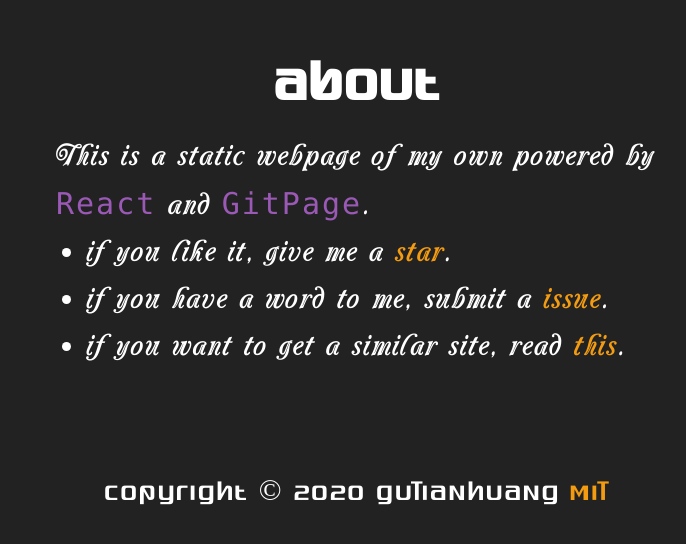
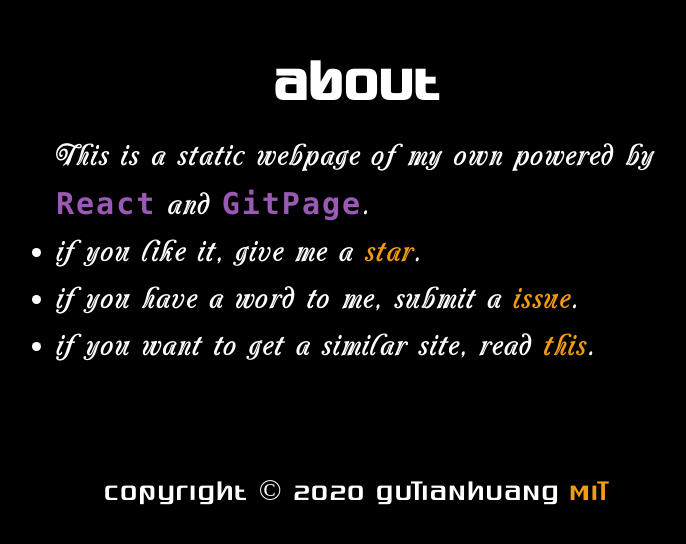
Before and after one commit to Gu-Miao/Gu-Miao.github.io, a React (Create React App) app: page /about in a window 1280 px wide. Shown: the part 122-666 px from the top of the page, without its empty margins (284-970 px from the left). Built offline with nearby package versions, Linux system fonts and the light colour scheme.

Commit message:
add anmation and transition for pges

```diff
--- a/src/common/project.json
+++ b/src/common/project.json
@@ -1,7 +1,8 @@
 {
   "githubURL": "https://github.com/Gu-Miao",
+  "projectURL": "https://github.com/Gu-Miao/gu-miao.github.io",
   "issuesURL": "https://github.com/Gu-Miao/gu-miao.github.io/issues",
-  "wikiURL": "https://github.com/Gu-Miao/gu-miao.github.io/wiki",
+  "spaGitPageURL": "https://github.com/rafrex/spa-github-pages",
   "licenseURL": "https://github.com/Gu-Miao/gu-miao.github.io/blob/dev/LICENSE",
   "blogURL": "https://blog.csdn.net/qq_39223195",
   "username": "GuTianhuang",
--- a/src/pages/About/About.jsx
+++ b/src/pages/About/About.jsx
@@ -1,18 +1,22 @@
 import React from 'react'
-import { githubURL, issuesURL, wikiURL, licenseURL } from '@common/project.json'
+import { projectURL, issuesURL, spaGitPageURL, licenseURL } from '@common/project.json'
+import useTitle from '@hooks/useTitle'
 import '@pages/About/about.less'
 
 const About = () => {
+  useTitle('About')
   return (
     <div id="about">
       <h1>About</h1>
+      <div className="box">
         <p className="des">
-        This is a static webpage of my own powered by <pre>React</pre> and <pre>GitPage</pre>.
+          This is a static webpage of my own powered by <strong>React</strong> and{' '}
+          <strong>GitPage</strong>.
         </p>
         <ul>
           <li>
             if you like it, give me a{' '}
-          <a href={githubURL} target="_blank" rel="noopener noreferrer">
+            <a href={projectURL} target="_blank" rel="noopener noreferrer">
               star
             </a>
             .
@@ -26,12 +30,14 @@
           </li>
           <li>
             if you want to get a similar site, read{' '}
-          <a href={wikiURL} target="_blank" rel="noopener noreferrer">
+            <a href={spaGitPageURL} target="_blank" rel="noopener noreferrer">
               this
             </a>
             .
           </li>
         </ul>
+      </div>
+
       <div className="copyright">
         Copyright © 2020 GuTianhuang{' '}
         <a href={licenseURL} target="_blank" rel="noopener noreferrer">
--- a/src/pages/About/about.less
+++ b/src/pages/About/about.less
@@ -1,21 +1,43 @@
 #about {
   height: 100vh;
+  overflow: hidden;
   display: flex;
   flex-direction: column;
   justify-content: center;
   align-items: center;
+  .fadeIn(@delay:0s) {
+    opacity: 0;
+    transform: translateY(10rem);
+    animation: fadeIn 1.2s ease-in-out @delay forwards;
+  }
   h1 {
     font-family: Quadaptor;
+    .fadeIn();
   }
-  .des {
+  .box {
     width: 30rem;
-    user-select: text;
-  }
-  ul {
-    margin-bottom: 5rem;
-    user-select: text;
+    .des {
+      user-select: text;
+      .fadeIn(0.25s);
+    }
+    ul {
+      margin-bottom: 5rem;
+      user-select: text;
+      .fadeIn(0.5s);
+    }
   }
   .copyright {
     font-family: Quadaptor;
+    .fadeIn(0.75s);
   }
 }
+@keyframes fadeIn {
+  from {
+    opacity: 0;
+    transform: translateY(10rem);
+  }
+  to {
+    opacity: 1;
+    transform: translateY(0);
+  }
+}
--- a/src/pages/Home/Home.jsx
+++ b/src/pages/Home/Home.jsx
@@ -1,20 +1,22 @@
-import React, { useState, useEffect } from 'react'
+import React, { useState } from 'react'
 import { Link } from 'react-router-dom'
 import classnames from 'classnames'
 import { githubURL, blogURL, username, phone, email } from '@common/project.json'
+import useTitle from '@hooks/useTitle'
 import photo from '@assets/images/avatar.png'
 import '@pages/Home/home.less'
 
 const Home = () => {
+  useTitle('GuTianhuang')
   const [showWelcome, setshowWelcome] = useState(true)
   const [renderWelcome, setRenderWelcome] = useState(true)
-  useEffect(() => {}, [])
+  const [showContent, setShowContent] = useState(false)
   const welcomeClass = classnames({ fade: !showWelcome })
-  const hndleAnmtionEnd = () => {
-    setshowWelcome(false)
-  }
+  const contentClass = classnames({ content: true, show: showContent })
+  const hndleAnmtionEnd = () => setshowWelcome(false)
   const handleWelcomeFade = () => {
     setRenderWelcome(false)
+    setShowContent(true)
   }
   return (
     <div id="home">
@@ -25,7 +27,7 @@
           </h1>
         </div>
       )}
-      <div className="content">
+      <div className={contentClass}>
         <div className="summary">
           <p>A front-end developer, a doer of open source technology, a heavy react user.</p>
           <ul>
@@ -46,7 +48,7 @@
           </div>
         </div>
         <div className="me">
-          <img src={photo} alt="@GuTinhuang" />
+          <img src={photo} alt="@GuTinhuang" draggable="false" />
           <p>{username}</p>
           <p>{phone}</p>
           <p>{email}</p>
--- a/src/pages/Home/home.less
+++ b/src/pages/Home/home.less
@@ -38,15 +38,29 @@
     align-items: center;
     padding: 0 5rem;
     box-sizing: border-box;
+    .fade() {
+      transition-property: transform, opacity;
+      transition-duration: 1.5s;
+      transition-timing-function: ease-in-out;
+      opacity: 0;
+    }
+    .fadeIn() {
+      transform: translate(0, 0);
+      opacity: 1;
+    }
     .summary {
       width: 30rem;
       p {
         user-select: text;
+        .fade();
+        transform: translateY(-10rem);
       }
       ul {
         font-family: Quadaptor;
         text-transform: uppercase;
         margin-bottom: 1rem;
+        transform: translateX(-10rem);
+        .fade();
         li {
           margin-left: 1rem;
           user-select: text;
@@ -55,6 +69,7 @@
       a {
         font-family: Helveticaa;
         text-transform: uppercase;
+        .fade();
       }
     }
     .me {
@@ -69,9 +84,21 @@
         width: 16rem;
         border-radius: 20px;
         margin-bottom: 1rem;
+        transform: translateX(10rem);
+        .fade();
       }
       p {
         user-select: text;
+        transform: translateY(10rem);
+        .fade();
+      }
+    }
+    &.show {
+      p,
+      ul,
+      a,
+      img {
+        .fadeIn();
       }
     }
   }
--- a/src/style.less
+++ b/src/style.less
@@ -27,10 +27,9 @@
   -moz-osx-font-smoothing: grayscale;
   user-select: none;
   color: #fff;
-  background: #222;
   line-height: 1.57;
 }
-pre {
+strong {
   display: inline-block;
   color: #9b59b6;
   font-family: source-code-pro, Menlo, Monaco, Consolas, 'Courier New', monospace;
```
Lines whose indentation alone changed are shown as unchanged.
